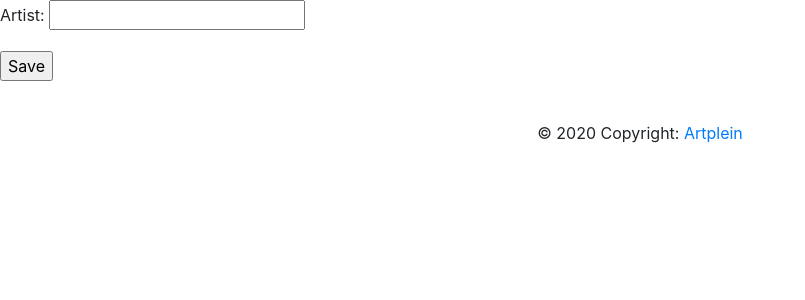
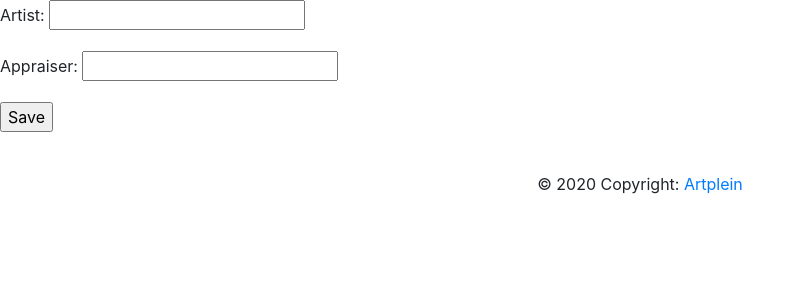
Before and after one commit to godjira-homless/artwork, a Django app: page /extra/create/ in a window 1280 px wide. Shown: the part 56-356 px from the top of the page, without its empty margins (0-805 px from the left). Run offline with Django 3.2, Linux system fonts and the light colour scheme; the visitor is signed in with stand-in values (Sample User, id 1); data that the repository does not hold is empty; some libraries are stand-ins or nearby versions.

Commit message:
extra appraiser added

```diff
--- a/appraisers/templates/appraisers_list.html
+++ b/appraisers/templates/appraisers_list.html
@@ -44,12 +44,12 @@
         {% for appraiser in page_obj %}
         <tr>
             <th scope="row">{{ appraiser.id }}</th>
-            <td><a href="{% url 'update_appraiser' appraiser.slug %}">{{ appraiser.name }}</a></td>
+            <td><a href="{% url 'update_appraiser' appraiser.id %}">{{ appraiser.name }}</a></td>
             <td>{{ appraiser.create_date|date:"Y-m-d" }}</td>
             <td>{{ appraiser.created_by }}</td>
             <td>{{ appraiser.modified_by }}</td>
             <td>
-                <a class="btn btn-outline-danger btn-sm" href="{% url 'delete_appraiser' appraiser.slug %}">Delete</a>
+                <a class="btn btn-outline-danger btn-sm" href="{% url 'delete_appraiser' appraiser.id %}">Delete</a>
             </td>
         </tr>
         {% endfor %}
--- a/artists/templates/update_artist.html
+++ b/artists/templates/update_artist.html
@@ -25,7 +25,9 @@
                             <div class="valid-feedback">Looks good!</div>
                             <div class="invalid-feedback">{{ form.name.errors }}</div>
                         </td>
-                                                <td>{{ form.name.label }}</td>
+                    </tr>
+                    <tr>
+                        <td>{{ form.bio.label }}</td>
                         <td>
                             {{ form.bio }}
                             {{ form.bio.errors }}
--- a/extra/forms.py
+++ b/extra/forms.py
@@ -4,15 +4,18 @@ from django.http import request
 from .models import Extras
 
 from artists.models import Artists
+from appraisers.models import Appraisers
 
 
 class ExtrasForm(forms.ModelForm):
     artist = forms.CharField(max_length=100, required=False)
+    appraiser = forms.CharField(max_length=100, required=False)
 
     class Meta:
         model = Extras
         fields = (
             'artist',
+            'appraiser'
                   )
 
     def clean_artist(self, commit=True):
@@ -21,5 +24,11 @@ class ExtrasForm(forms.ModelForm):
         self.cleaned_data['artist'] = artist
         return artist
 
+    def clean_appraiser(self, commit=True):
+        appraiser = self.cleaned_data.get("appraiser")
+        appraiser, created = Appraisers.objects.get_or_create(name=appraiser)
+        self.cleaned_data['appraiser'] = appraiser
+        return appraiser
+
     def __init__(self, *args, **kwargs):
         super(ExtrasForm, self).__init__(*args, **kwargs)
--- a/extra/models.py
+++ b/extra/models.py
@@ -3,11 +3,13 @@ from django.db import models
 from django.urls import reverse
 from django.utils.text import slugify
 from artists.models import Artists
+from appraisers.models import Appraisers
 from django.contrib.auth.models import User
 
 
 class Extras(models.Model):
     artist = models.ForeignKey(Artists, null=True, blank=True, on_delete=models.SET_NULL)
+    appraiser = models.ForeignKey(Appraisers, null=True, blank=True, related_name='appraiser_extra', on_delete=models.SET_NULL)
     owner = models.ForeignKey(settings.AUTH_USER_MODEL,
                               null=True, blank=True, related_name='extra_owner', on_delete=models.CASCADE)
     modified_by = models.ForeignKey(User, null=True, related_name='extra_modifier', on_delete=models.SET('1'))
--- a/extra/templates/extra_create.html
+++ b/extra/templates/extra_create.html
@@ -25,6 +25,18 @@
         });
 
    });
+
+   $(document).ready(function(){
+    $( "#id_appraiser" ).autocomplete({
+      source: "{% url 'appraiser_complete' %}",
+      selectFirst:true,
+      minLength:2,
+      select:function(event,ui) {
+        $("#id_appraiser").val(ui.item.id)
+      }
+        });
+
+   });
 </script>
 
 {% endblock script %}
--- a/extra/templates/extra_list.html
+++ b/extra/templates/extra_list.html
@@ -22,6 +22,7 @@
         <tr>
             <th scope="col">#</th>
             <th scope="col">Name</th>
+            <th scope="col">Appraiser</th>
             <th scope="col">Date</th>
             <th scope="col">Owner</th>
             <th scope="col">Last modified</th>
@@ -34,6 +35,7 @@
         <tr>
             <th scope="row">{{ item.id }}</th>
             <td><a href="{% url 'update_extra' item.slug %}">{{ item.artist }}</a></td>
+            <td><a href="{% url 'update_extra' item.slug %}">{{ item.appraiser }}</a></td>
             <td>{{ item.create_date|date:"Y-m-d" }}</td>
             <td>{{ item.owner }}</td>
             <td data-toggle="tooltip" data-placement="top" title="{{ item.modify_date | timesince }} ago">{{ item.modify_date|timesince }} ago</td>
--- a/extra/urls.py
+++ b/extra/urls.py
@@ -1,6 +1,7 @@
 from django.urls import path
 from . import views
 from artists import views as artview
+from appraisers import views as appview
 
 urlpatterns = [
 
@@ -10,5 +11,6 @@ urlpatterns = [
     path('delete/<slug:slug>', views.delete_extra, name='delete_extra'),
     # path('<slug:slug>', views.detail_lot, name='detail_lot'),
     path('auto_complete/', artview.auto_complete, name='auto_complete'),
+    path('appraiser_complete/', appview.appraiser_complete, name='appraiser_complete'),
 
 ]
--- a/extra/views.py
+++ b/extra/views.py
@@ -4,6 +4,7 @@ from django.shortcuts import render, get_object_or_404
 from django.urls import reverse
 
 from artists.models import Artists
+from appraisers.models import Appraisers
 # from tetelek.forms import TetelekForm
 from .models import Extras
 from .forms import ExtrasForm
@@ -44,7 +45,12 @@ def update_extra(request, slug):
         artist_name = Artists.objects.values_list('name', flat=True).get(pk=aid)
     else:
         artist_name = ""
-    form = ExtrasForm(request.POST or None, initial={'artist': artist_name}, instance=instance)
+    apid = fr.initial['appraiser']
+    if apid:
+        appraiser_name = Appraisers.objects.values_list('name', flat=True).get(pk=apid)
+    else:
+        appraiser_name = ""
+    form = ExtrasForm(request.POST or None, initial={'artist': artist_name, 'appraiser': appraiser_name}, instance=instance)
     if form.is_valid():
         # obj = form.save(commit=False)
         form.save()
```
Also changed, not shown: appraisers/views.py (+19 -1 lines), extra/templates/extra_update.html (+12 -0 lines), extra/migrations/0003_extras_appraiser.py (added).
